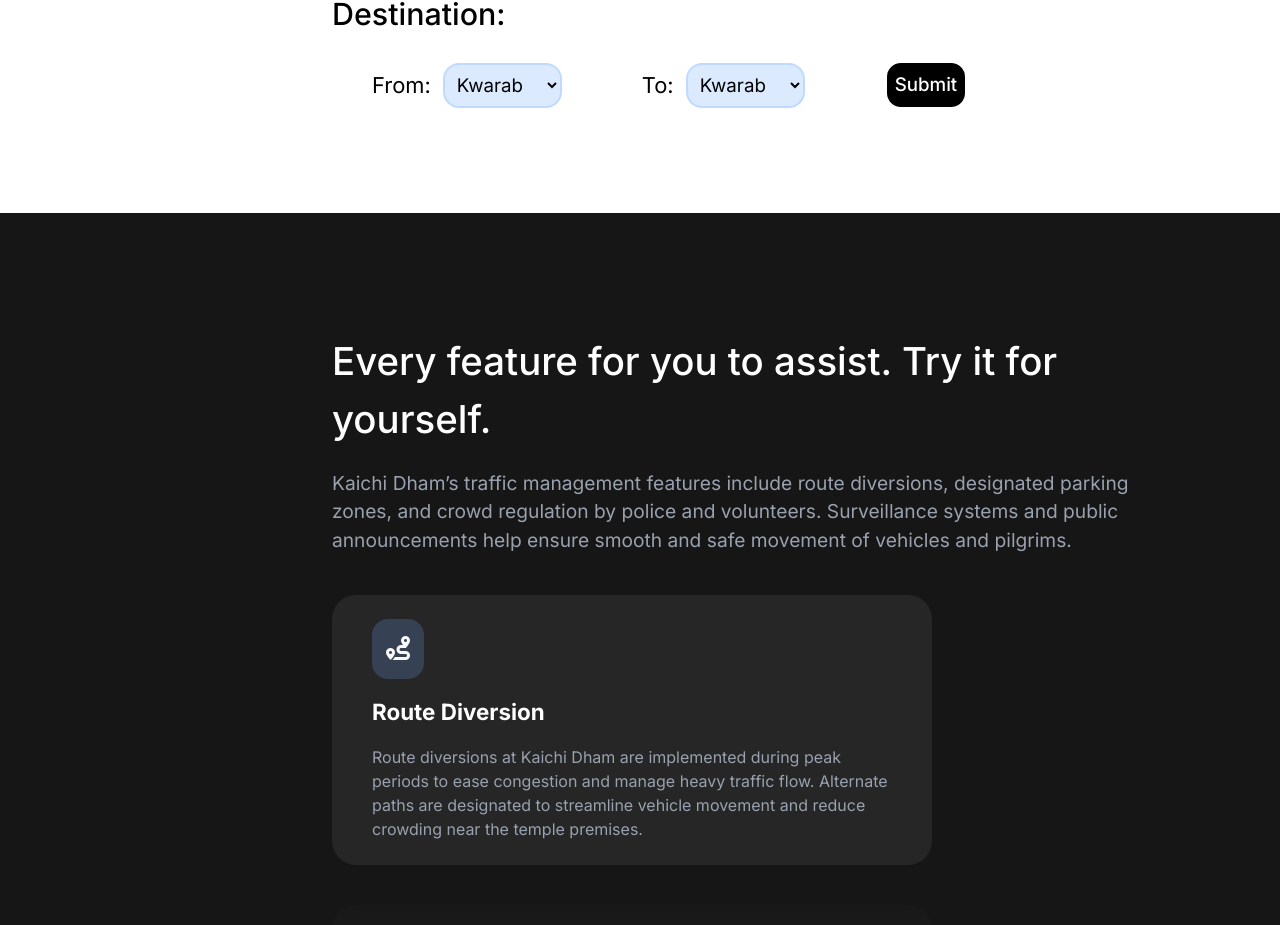
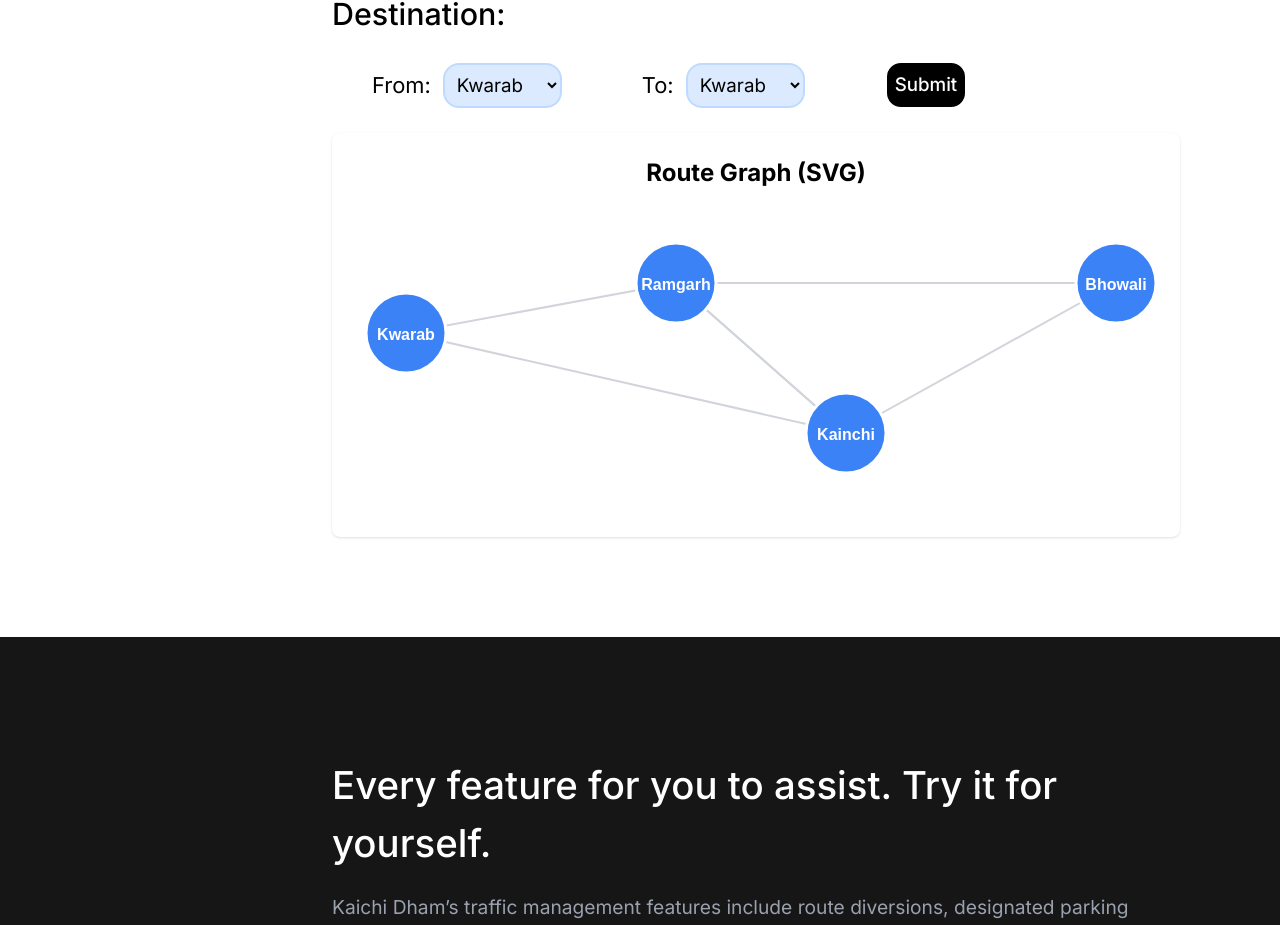
Before and after one commit to SauravSinghT/Traffic-Managment-Kaichi-Dham-, a React (Vite) app in the folder frontend/: page / in a window 1280 px wide. Shown: the part 910-1835 px from the top of the page. Built offline with nearby package versions, Linux system fonts and the light colour scheme.

Commit message:
graph added '

```diff
--- /dev/null
+++ b/frontend/src/components/Graph.jsx
@@ -0,0 +1,98 @@
+import React from "react";
+
+const locations = ["Kwarab", "Ramgarh", "Kainchi", "Bhowali"];
+
+// Coordinates for nodes (manually positioned)
+const nodePositions = {
+  Kwarab: { x: 50, y: 120 },
+  Ramgarh: { x: 320, y: 70 },
+  Kainchi: { x: 490, y: 220 },
+  Bhowali: { x: 760, y: 70 },
+};
+
+// All edges (connections)
+const allEdges = [
+  ["Kwarab", "Ramgarh"],
+  ["Ramgarh", "Kainchi"],
+  ["Kainchi", "Bhowali"],
+  ["Ramgarh", "Bhowali"],
+  ["Kwarab", "Kainchi"],
+  ["Kainchi", "Ramgarh"],
+];
+
+// The route to highlight (sequence of locations)
+let highlightedRoute=[];
+
+// Helper to check if an edge is part of the highlighted route
+const isEdgeHighlighted = (source, target) => {
+  for (let i = 0; i < highlightedRoute?.length - 1; i++) {
+    const a = highlightedRoute[i];
+    const b = highlightedRoute[i + 1];
+    if (
+      (a === source && b === target) ||
+      (a === target && b === source)
+    ) {
+      return true;
+    }
+  }
+  return false;
+};
+
+const GraphSVG = (props) => {
+    highlightedRoute = props.route;
+  return (
+    <div className="max-w-4xl mx-auto p-6 bg-white rounded-lg shadow">
+      <h2 className="text-2xl font-bold mb-6 text-center">Route Graph (SVG)</h2>
+      <svg width="800" height="300" className="mx-auto block">
+        {/* Draw edges */}
+        {allEdges.map(([from, to], idx) => {
+          const fromPos = nodePositions[from];
+          const toPos = nodePositions[to];
+          const highlighted = isEdgeHighlighted(from, to);
+          return (
+            <line
+              key={idx}
+              x1={fromPos.x}
+              y1={fromPos.y}
+              x2={toPos.x}
+              y2={toPos.y}
+              stroke={highlighted ? "#3b82f6" : "#d1d5db"} // Tailwind blue-500 or gray-300
+              strokeWidth={highlighted ? 4 : 2}
+              strokeLinecap="round"
+            />
+          );
+        })}
+
+        {/* Draw nodes */}
+        {locations.map((loc) => {
+          const pos = nodePositions[loc];
+          return (
+            <g key={loc}>
+              <circle
+                cx={pos.x}
+                cy={pos.y}
+                r={40} // Increased radius for text fit
+                fill="#3b82f6"
+                stroke="white"
+                strokeWidth={3}
+              />
+              <text
+                x={pos.x}
+                y={pos.y + 7} // Center text vertically
+                textAnchor="middle"
+                fill="white"
+                fontWeight="bold"
+                fontSize="16"
+                style={{ userSelect: "none", fontFamily: "sans-serif" }}
+              >
+                {loc.charAt(0).toUpperCase() + loc.slice(1)}
+              </text>
+            </g>
+          );
+        })}
+      </svg>
+    </div>
+  );
+};
+
+export default GraphSVG;
--- a/frontend/src/pages/Home.jsx
+++ b/frontend/src/pages/Home.jsx
@@ -1,6 +1,11 @@
 import { Link } from 'react-router-dom';
 import axios from 'axios';
+import GraphSVG from '../components/Graph';
+import { useState } from 'react';
 
+
+function Home() {
+  const [route,setRoute] = useState([]);
   async function handleSubmit(e){
     e.preventDefault();
     const fromValue = e.target.from.value;
@@ -8,13 +13,13 @@ async function handleSubmit(e){
       try {
         const response = await axios.post('http://localhost:5000/api/auth/getroute', {To:toValue,From:fromValue});
         const data = await response.data;
-      console.log(data)
+        console.log(data.route);
+        setRoute(data.route);
       } catch (err) {
         console.log(err)
         console.log(err.response?.data?.message || 'Login failed');
       }
   }
-function Home() {
   return (
     <>
     <div>
@@ -50,7 +55,7 @@ function Home() {
         <div className='mt-22 flex flex-col gap-5'>
           <p className='text-[1.9em] font-medium'>Destination:</p>
           <form action="/submit" onSubmit={handleSubmit} className='text-[1.17em] flex items-center' >
-            <label for="from" className='pl-10 pr-3 text-[1.17em]'>From: </label>
+            <label htmlFor="from" className='pl-10 pr-3 text-[1.17em]'>From: </label>
             <select required name="from" id="des_from" className='w-62 border-2 bg-blue-100 border-blue-200 rounded-2xl p-2'>
               <option value="Kwarab">Kwarab</option>
               <option value="Ramgarh">Ramgrah</option>
@@ -67,6 +72,7 @@ function Home() {
             <br /><br />
             <button type="submit" className='ml-20 border-2 bg-black text-white p-2 rounded-2xl cursor-pointer font-medium hover:border-2 hover:border-white'>Submit</button>
           </form>
+          <GraphSVG route={route}/>
         </div>
       </div>
       <div className='bg-[#171616] text-white mt-20 pr-83 pl-83 pt-30 pb-20'>
```
Lines whose indentation alone changed are shown as unchanged.
